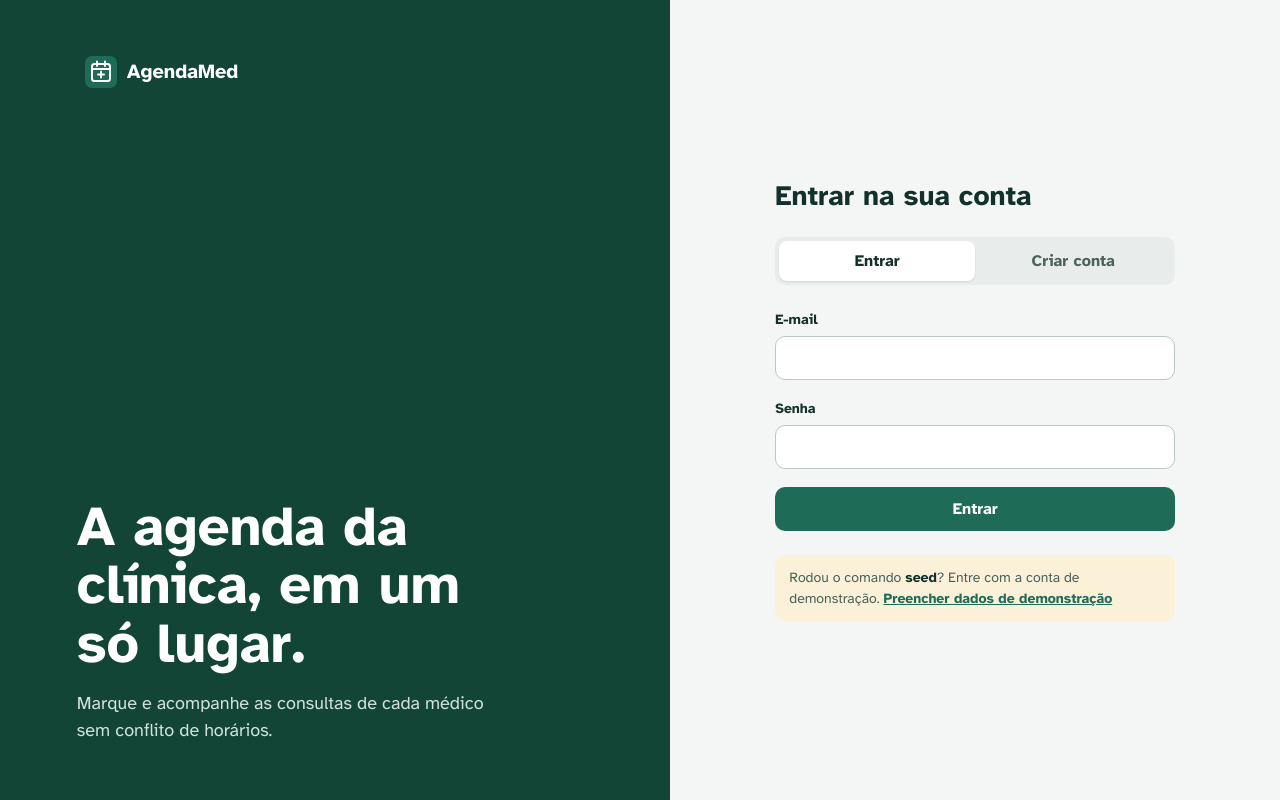
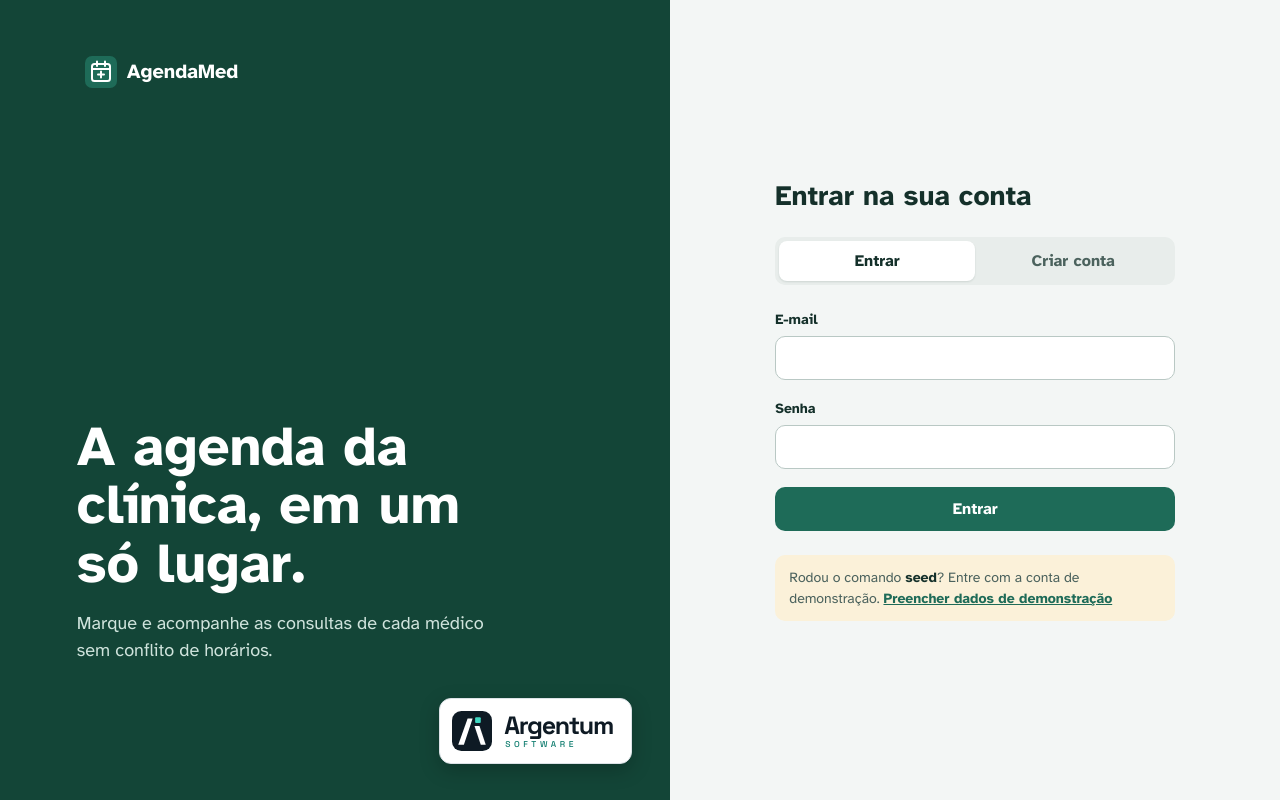
Before and after one commit to luisgustavoprata/agendamed, a plain HTML site: page agendamed/static/index.html in a window 1280 px wide. Drawn offline with Linux system fonts and the light colour scheme; no server answers.

Commit message:
Login: marca Argentum Software no canto da área verde
Versão clara do logo no canto inferior direito; no celular, ao fim do bloco verde.

Co-Authored-By: Claude Opus 5.5 <noreply@anthropic.com>
Claude-Session: https://claude.ai/code/session_01LiHwS4HZUZgBoyyaKq9JBM

```diff
--- a/agendamed/static/app.js
+++ b/agendamed/static/app.js
@@ -522,6 +522,27 @@ const root = () => document.getElementById("root");
 
 /* ---------- Login ---------- */
 
+/** Marca da Argentum Software (versão clara) no canto da área verde do login. */
+function argentumMark() {
+  const svg = (tag, attrs) => {
+    const node = document.createElementNS("http://www.w3.org/2000/svg", tag);
+    for (const [k, v] of Object.entries(attrs)) node.setAttribute(k, v);
+    return node;
+  };
+  const icon = svg("svg", { viewBox: "0 0 64 64", class: "argentum__icon", "aria-hidden": "true" });
+  icon.append(
+    svg("rect", { x: 0, y: 0, width: 64, height: 64, rx: 15, fill: "#0E1A24" }),
+    svg("polygon", { points: "10,54 25,12 33,12 19,54", fill: "#FFFFFF" }),
+    svg("polygon", { points: "36,24 44,24 54,54 46,54", fill: "#FFFFFF" }),
+    svg("rect", { x: 37, y: 10, width: 9, height: 9, rx: 1.5, fill: "#3FD8C2" }),
+  );
+  return h("div", { class: "argentum", role: "img", "aria-label": "Argentum Software" },
+    icon,
+    h("span", { class: "argentum__words", "aria-hidden": "true" },
+      h("span", { class: "argentum__name" }, "Argentum"),
+      h("span", { class: "argentum__sub" }, "SOFTWARE")));
+}
+
 function renderLogin() {
   document.title = "Entrar | AgendaMed";
   let mode = "login";
@@ -531,7 +552,8 @@ function renderLogin() {
     h("div", { class: "brand", style: "color:#fff" }, h("img", { src: "/static/icon.svg", alt: "" }), h("span", null, "AgendaMed")),
     h("div", null,
       h("p", { class: "login__title" }, "A agenda da clínica, em um só lugar."),
-      h("p", { class: "login__lede" }, "Marque e acompanhe as consultas de cada médico sem conflito de horários.")));
+      h("p", { class: "login__lede" }, "Marque e acompanhe as consultas de cada médico sem conflito de horários.")),
+    argentumMark());
 
   const card = h("div", { class: "login__card" });
   const panel = h("main", { class: "login__panel" }, card);
--- a/agendamed/static/index.html
+++ b/agendamed/static/index.html
@@ -8,7 +8,7 @@
   <link rel="icon" href="/static/icon.svg" type="image/svg+xml">
   <link rel="preconnect" href="https://fonts.googleapis.com">
   <link rel="preconnect" href="https://fonts.gstatic.com" crossorigin>
-  <link rel="stylesheet" href="https://fonts.googleapis.com/css2?family=Atkinson+Hyperlegible:ital,wght@0,400;0,700;1,400&display=swap">
+  <link rel="stylesheet" href="https://fonts.googleapis.com/css2?family=Atkinson+Hyperlegible:ital,wght@0,400;0,700;1,400&family=Space+Grotesk:wght@500;700&display=swap">
   <link rel="stylesheet" href="/static/styles.css">
 </head>
 <body>
--- a/agendamed/static/styles.css
+++ b/agendamed/static/styles.css
@@ -117,6 +117,19 @@ select.input { padding-right: 32px; }
 }
 .login__title { font-size: clamp(36px, 4.4vw, 56px); line-height: 1.05; font-weight: 700; max-width: 12ch; }
 .login__lede { margin-top: 16px; font-size: 18px; color: #cfe3dc; max-width: 36ch; }
+
+/* Marca Argentum Software (versão clara) no canto inferior direito da área verde */
+.login__brand { position: relative; padding-bottom: 136px; } /* espaço para a marca não encostar no texto */
+.argentum {
+  position: absolute; right: clamp(20px, 3vw, 40px); bottom: clamp(20px, 3vw, 36px);
+  display: inline-flex; align-items: center; gap: 12px; padding: 12px 18px 12px 12px;
+  border-radius: 12px; background: #ffffff; border: 1px solid #dce2e7; color: #0e1a24;
+  font-family: "Space Grotesk", sans-serif; box-shadow: 0 6px 20px rgba(0, 0, 0, 0.22);
+}
+.argentum__icon { width: 40px; height: 40px; flex: none; }
+.argentum__words { display: grid; gap: 3px; }
+.argentum__name { font-size: 25px; font-weight: 700; letter-spacing: -0.05em; line-height: 0.9; }
+.argentum__sub { font-size: 8.5px; font-weight: 500; letter-spacing: 0.42em; line-height: 1; color: #0e7c6e; padding-left: 1px; }
 
 .login__panel { display: grid; place-items: center; padding: 48px 24px; }
 .login__card { width: 100%; max-width: 400px; display: grid; gap: 24px; }
@@ -424,6 +437,8 @@ select.input { padding-right: 32px; }
 @media (max-width: 860px) {
   .login { grid-template-columns: minmax(0, 1fr); }
   .login__brand { padding: 32px 24px; gap: 28px; }
+  .login__brand { padding-bottom: 24px; }
+  .argentum { position: static; align-self: flex-end; order: 99; transform: scale(0.85); transform-origin: right bottom; }
 
   .shell { grid-template-columns: minmax(0, 1fr); }
   /* Barra superior em duas linhas: marca e "Sair" em cima, abas embaixo. */
```
